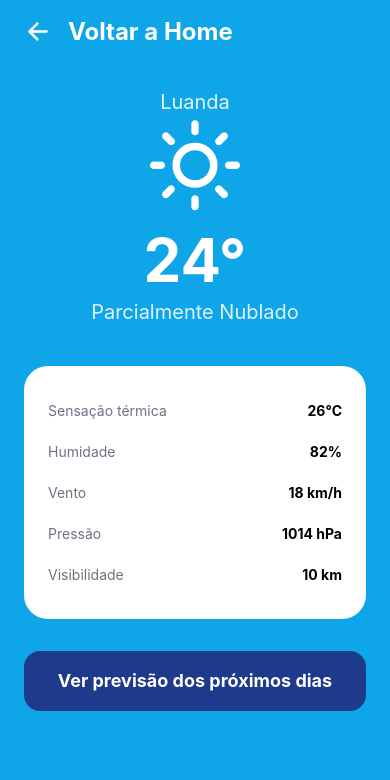
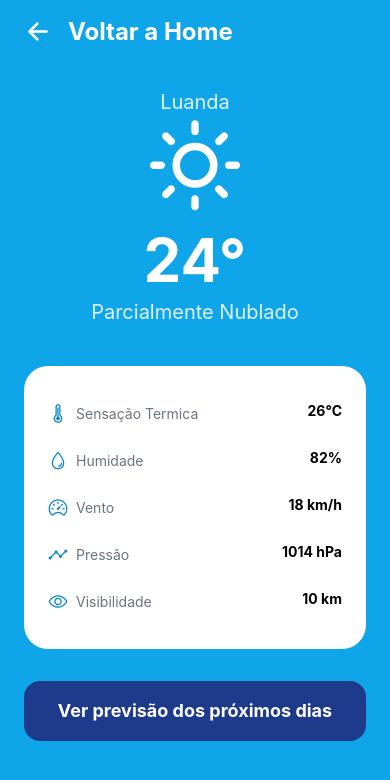
Before and after one commit to agregoo/weather-app, a React Native app: screen /Details in a window 390 px wide. Shown: the top 780 px of the page. Built offline with nearby package versions, Linux system fonts and the light colour scheme.

Commit message:
refactor: adicionando icones aos details na tela DetailsScereen

```diff
--- a/src/screens/DetailsScreen.tsx
+++ b/src/screens/DetailsScreen.tsx
@@ -30,31 +30,46 @@ export default function DetailsScreen({ navigation }: any) {
 
         <View className="bg-white rounded-3xl mt-10 p-6">
           <View className="flex-row justify-between py-3">
-            <Text className="text-gray-500">Sensação térmica</Text>
+            <View className="flex-row items-center">
+              <Ionicons name="thermometer-outline" size={20} color="#0284c7" />
+              <Text className="text-gray-500 ml-2">Sensação Termica</Text>
+            </View>
 
             <Text className="font-bold">26°C</Text>
           </View>
 
           <View className="flex-row justify-between py-3">
-            <Text className="text-gray-500">Humidade</Text>
+            <View className="flex-row items-center">
+              <Ionicons name="water-outline" size={20} color="#0284c7" />
+              <Text className="text-gray-500 ml-2">Humidade</Text>
+            </View>
 
             <Text className="font-bold">82%</Text>
           </View>
 
           <View className="flex-row justify-between py-3">
-            <Text className="text-gray-500">Vento</Text>
+            <View className="flex-row items-center">
+              <Ionicons name="speedometer-outline" size={20} color="#0284c7" />
+              <Text className="text-gray-500 ml-2">Vento</Text>
+            </View>
 
             <Text className="font-bold">18 km/h</Text>
           </View>
 
           <View className="flex-row justify-between py-3">
-            <Text className="text-gray-500">Pressão</Text>
+            <View className="flex-row items-center">
+              <Ionicons name="analytics-outline" size={20} color="#0284c7" />
+              <Text className="text-gray-500 ml-2">Pressão</Text>
+            </View>
 
             <Text className="font-bold">1014 hPa</Text>
           </View>
 
           <View className="flex-row justify-between py-3">
-            <Text className="text-gray-500">Visibilidade</Text>
+            <View className="flex-row items-center">
+              <Ionicons name="eye-outline" size={20} color="#0284c7" />
+              <Text className="text-gray-500 ml-2">Visibilidade</Text>
+            </View>
 
             <Text className="font-bold">10 km</Text>
           </View>
```
